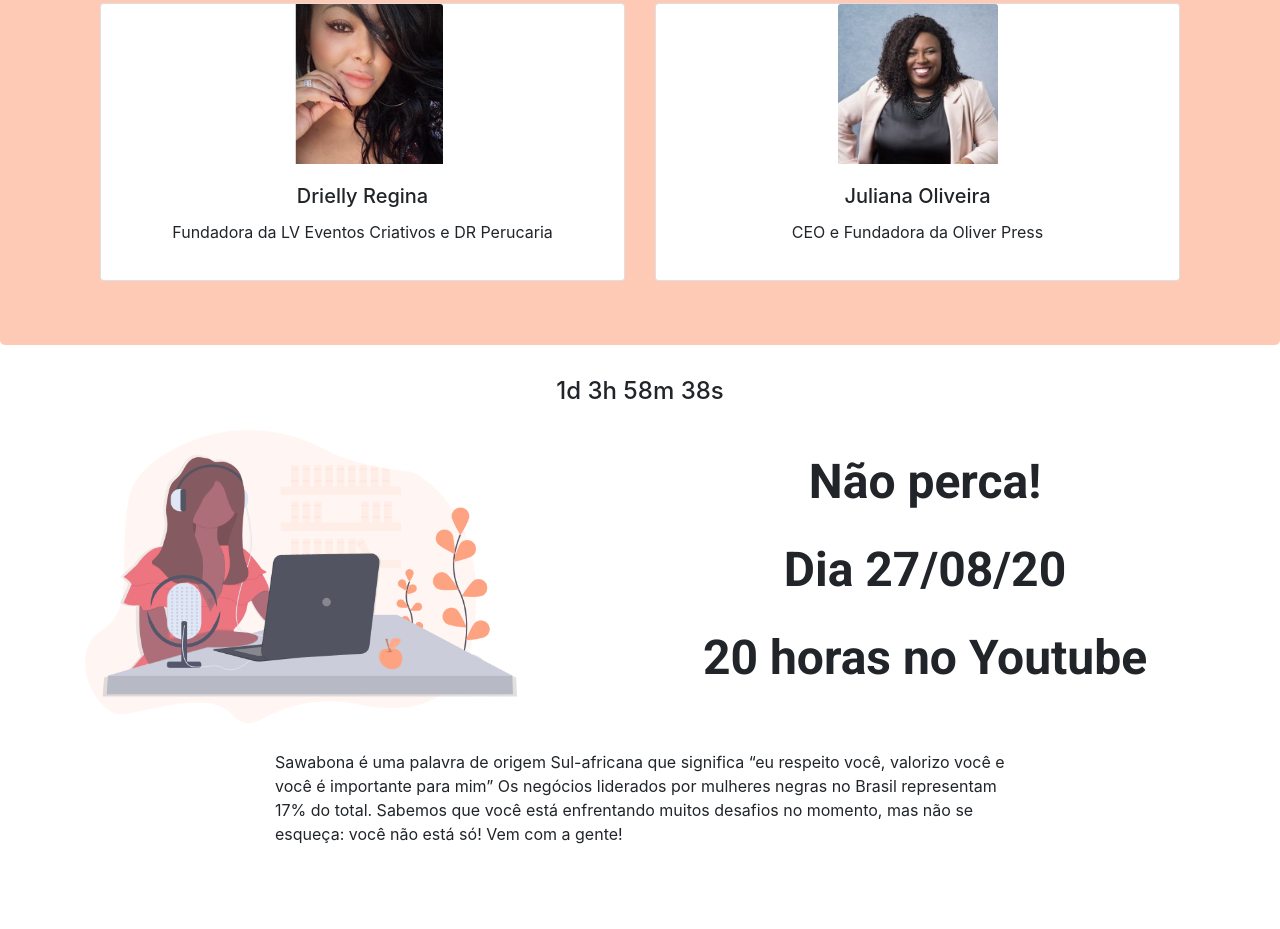
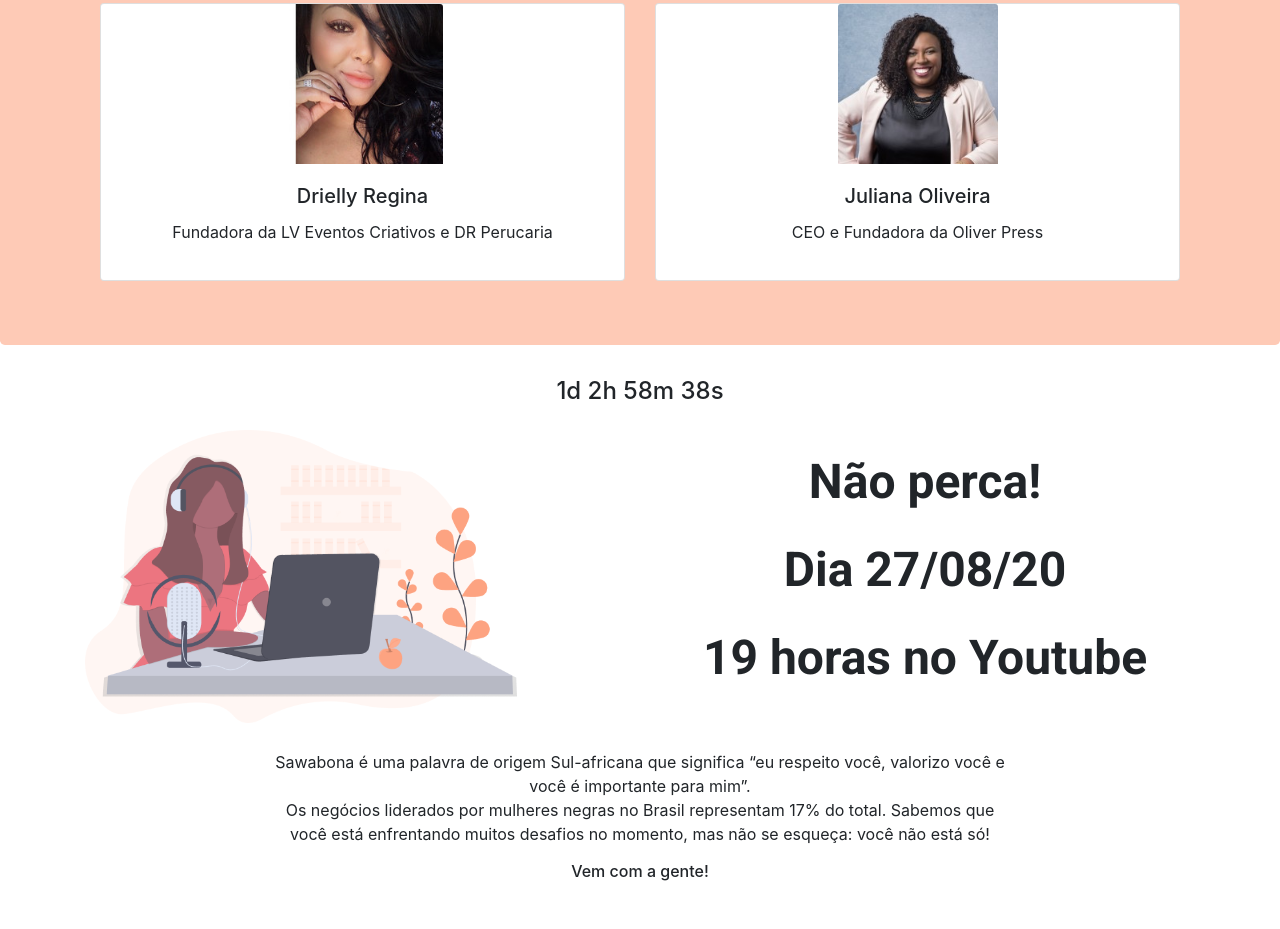
Before and after one commit to orsolon/sawabona-colab, a plain HTML site: page index.html in a window 1280 px wide. Shown: the part 893-1822 px from the top of the page. Before the commit the page ends 1755 px from the top, so only its background shows below. Drawn offline with nearby package versions, Linux system fonts and the light colour scheme.

Commit message:
correção ortografica

```diff
--- a/css/main.css
+++ b/css/main.css
@@ -1,4 +1,4 @@
-.navbar, .jumbotron{
+.navbar, .jumbotron {
     background-color: #FDA381;
 }
 
--- a/index.html
+++ b/index.html
@@ -42,7 +42,7 @@
     <section class="container">
         <div class="row mt-5 text_header">
             <div class="col-7">
-                <h3>Afroempreendorismo Feminino em tempos de pandêmia!</h3>
+                <h3>Afroempreendorismo Feminino em tempos de pandemia!</h3>
                 <p class="mt-4">Os negócios liderados por mulheres pretas foram os que mais
                     sofreram durante a pandemia de Covid-19. </p>
                 <p>Preencha seus dados
@@ -114,7 +114,7 @@
                             <p class="text-center txfooter">Dia 27/08/20</p>
                         </li>
                         <li class="nav-item">
-                            <p class="text-center txfooter">20 horas no Youtube</p>
+                            <p class="text-center txfooter">19 horas no Youtube</p>
                         </li>
                     </ul>
                 </div>
@@ -126,17 +126,17 @@
     <div class="container">
         <div class="row justify-content-center">
             <div class="col-8 mt-4">
-                <p class="textsawabona">Sawabona é uma palavra de origem
+                <p class="textsawabona text-center">Sawabona é uma palavra de origem
                     Sul-africana que significa “eu respeito
                     você, valorizo você e você é importante
-                    para mim”
+                    para mim”.</br>
                     Os negócios liderados por mulheres
                     negras no Brasil representam 17% do
                     total.
                     Sabemos que você está enfrentando
                     muitos desafios no momento, mas não se
-                    esqueça: você não está só!
-                    Vem com a gente!</p>
+                    esqueça: você não está só!</br>
+                    <h6 class="text-center mb-5">Vem com a gente!</h6>
             </div>
         </div>
     </div>
@@ -145,7 +145,7 @@
 
     <script>
         // Set the date we're counting down to
-        var countDownDate = new Date("August 27, 2020 20:00:00").getTime();
+        var countDownDate = new Date("August 27, 2020 19:00:00").getTime();
 
         // Update the count down every 1 second
         var x = setInterval(function() {
```
